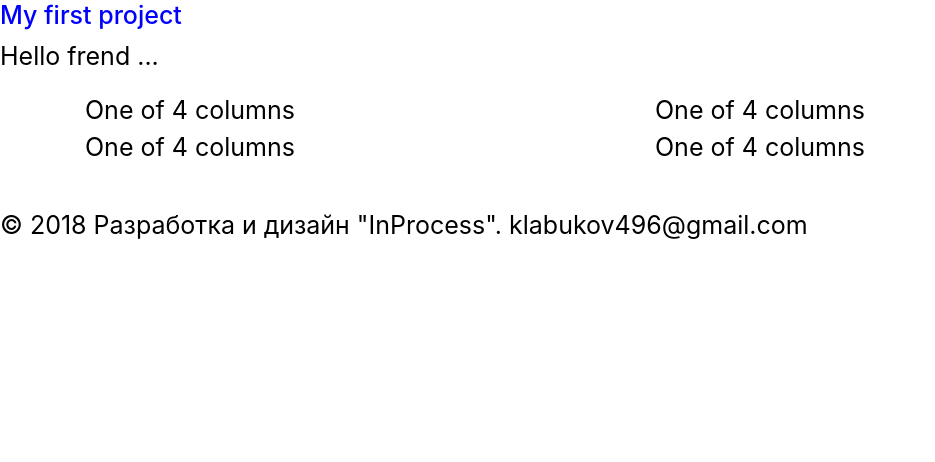
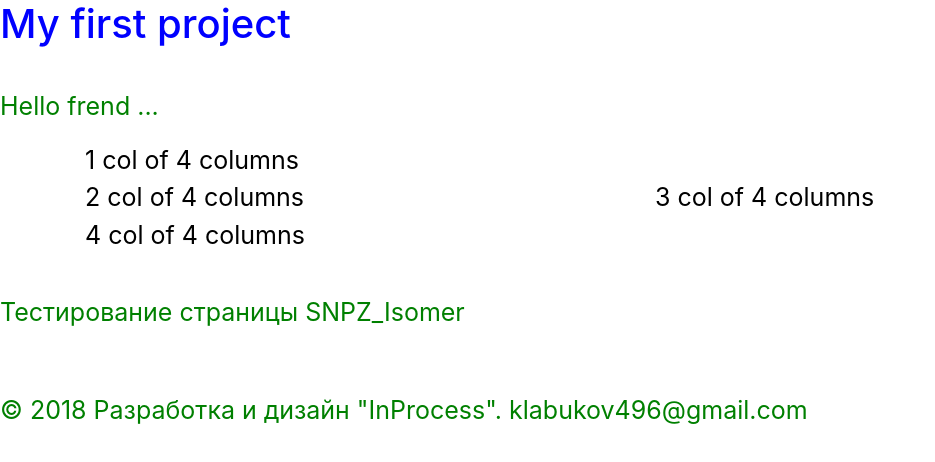
Before and after one commit to klabukov496/Site_In-Process, a website: page #src/project_SNPZ_Isomer.html in a window 1280 px wide. Shown: the whole page, without its empty margins (0-935 px from the left). Drawn offline with nearby package versions, Linux system fonts and the light colour scheme; files that its build step writes are made by us from their sources.

Commit message:
SNPZ_Isomer page. Create template

```diff
--- a/#src/project_SNPZ_Isomer.html
+++ b/#src/project_SNPZ_Isomer.html
@@ -45,20 +45,20 @@
 
 			  	<div class="row">
 
-				    <div class="col-xxl-3 col-xl-6">
-				      One of 4 columns
+				    <div class="col-xxl-3 col-xl-12">
+				      1 col of 4 columns
 				    </div>
 
 				    <div class="col-xxl-3 col-xl-6">
-				      One of 4 columns
+				      2 col of 4 columns
 				    </div>
 
 				    <div class="col-xxl-3 col-xl-6">
-				      One of 4 columns
+				      3 col of 4 columns
 				    </div>
 
-				    <div class="col-xxl-3 col-xl-6">
-				      One of 4 columns
+				    <div class="col-xxl-3 col-xl-12">
+				      4 col of 4 columns
 				    </div>
 
 			  	</div>
@@ -66,6 +66,8 @@
 			</div>
 
 		</section>
+
+		<p>Тестирование страницы SNPZ_Isomer</p>
 
 
 		<!-- Подвал -->
--- a/#src/scss/project_SNPZ_Isomer.scss
+++ b/#src/scss/project_SNPZ_Isomer.scss
@@ -6,10 +6,16 @@ body {
 }
 
 h1 {
-	font-size: 25px;
+	font-size: 40px;
 	color: blue;
 }
 
+p {
+	margin-top: 40px;
+	color: green;
+}
+
 footer {
-	margin-top: 40px;
+	margin-top: 60px;
+	color: white;
 }
```
